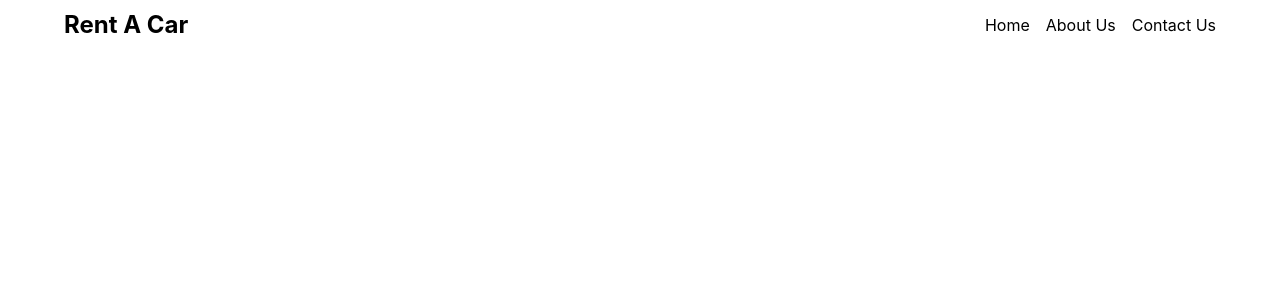
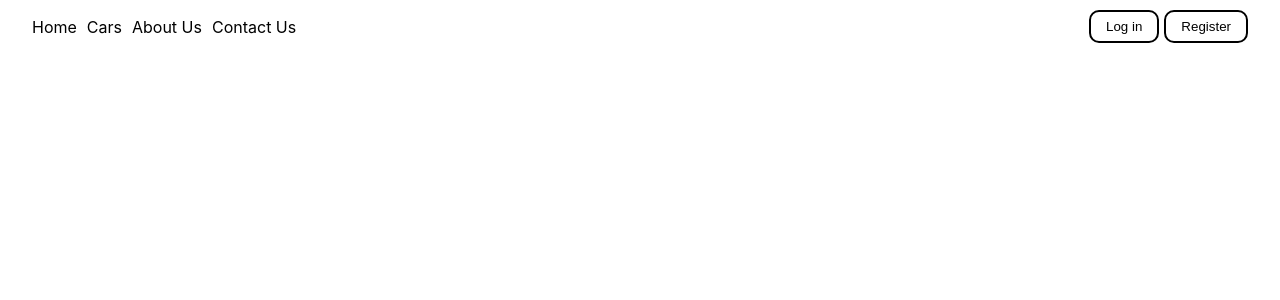
Before and after one commit to EltonTahiri/Rentacar-frontend, a React (Create React App) app: page / in a window 1280 px wide. Shown: the top 300 px of the page. Built offline with nearby package versions, Linux system fonts and the light colour scheme.

Commit message:
Navbar Redesigned
Redesigned Navbar

```diff
--- a/src/components/Navbar.js
+++ b/src/components/Navbar.js
@@ -7,16 +7,22 @@ const Navbar = () => {
   const handleToggle = () => setToggle(!toggle);
   return (
     <NavbarContainer>
-      <div className="logo">
-        <h2>
-          Rent A <span>Car</span>
-        </h2>
-      </div>
-      <ul className={toggle ? "nav-menu activeN" : "nav-menu"}>
+      <div className={toggle ? "nav-menu active" : "nav-menu"}>
+        <div className="left-side">
+          <ul>
             <li>Home</li>
+            <li>Cars</li>
             <li>About Us</li>
             <li>Contact Us</li>
           </ul>
+        </div>
+        <div className="right-side">
+          <div className="buttons">
+            <button>Log in</button>
+            <button>Register</button>
+          </div>
+        </div>
+      </div>
       <div className="mobile-menu" onClick={handleToggle}>
         {toggle ? (
           <FaTimes style={{ color: "black", cursor: "pointer" }} size={22} />
@@ -29,21 +35,34 @@ const Navbar = () => {
 };
 
 const NavbarContainer = styled.div`
+  .nav-menu {
     display: flex;
     align-items: center;
     justify-content: space-between;
     padding: 10px 2em;
-  .nav-menu {
+  }
+  .left-side ul {
     display: flex;
-    gap: 1rem;
+    align-items: center;
     list-style: none;
+    gap: 10px;
+  }
+  .buttons {
+    display: flex;
+    gap: 5px;
+    button {
+      padding: 7px 15px;
+      border: 2px solid black;
+      border-radius: 10px;
+      background: none;
+    }
   }
   .mobile-menu {
     position: absolute;
-    right: 4%;
+    right: 48%;
     top: 3%;
+    z-index: 100;
     display: none;
-    z-index: 100;
   }
   @media (max-width: 670px) {
     padding: 10px;
@@ -53,11 +72,10 @@ const NavbarContainer = styled.div`
     .nav-menu {
       position: fixed;
       z-index: 99;
-      top: 1%;
-      right: -100%;
+      top: -100%;
       flex-direction: column;
       justify-content: center;
-      width: 60%;
+      width: 100%;
       height: 60vh;
       background-color: var(--main-color);
       align-items: center;
@@ -65,14 +83,22 @@ const NavbarContainer = styled.div`
       box-shadow: -7px 10px 22px 7px rgba(78, 78, 78, 0.82);
       border: 1px solid white;
       transition: 0.4s;
+      ul {
+        flex-direction: column;
+        li {
+          font-size: 20px;
         }
-    .nav-menu li {
-      padding: 5px 0;
-      font-size: 24px;
       }
-    .nav-menu.activeN {
-      right: 0;
+      .buttons {
+        margin-top: 10px;
+        display: flex;
+        flex-direction: column;
       }
+    }
+  }
+  .nav-menu.active {
+    top: 1%;
+    right: 0.4%;
   }
   @media (max-width: 350px) {
     .nav-menu {
--- a/src/index.css
+++ b/src/index.css
@@ -11,7 +11,6 @@ body {
     sans-serif;
   -webkit-font-smoothing: antialiased;
   -moz-osx-font-smoothing: grayscale;
-  padding: 0 2em;
 }
 
 code {
```
Lines whose indentation alone changed are shown as unchanged.
